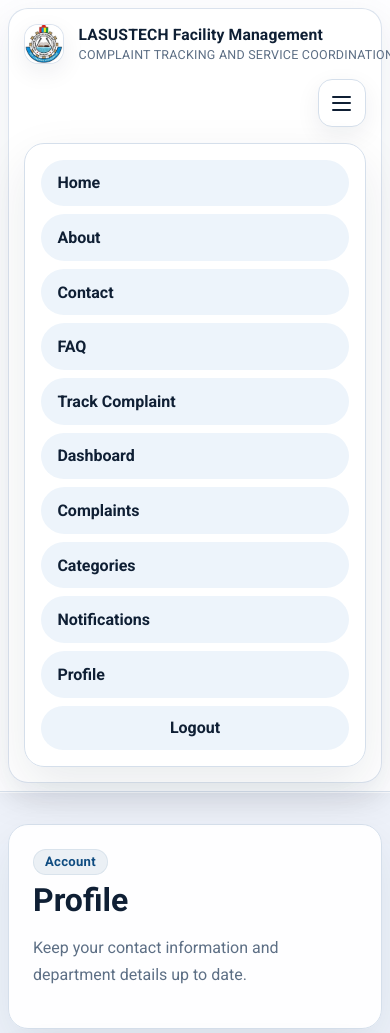
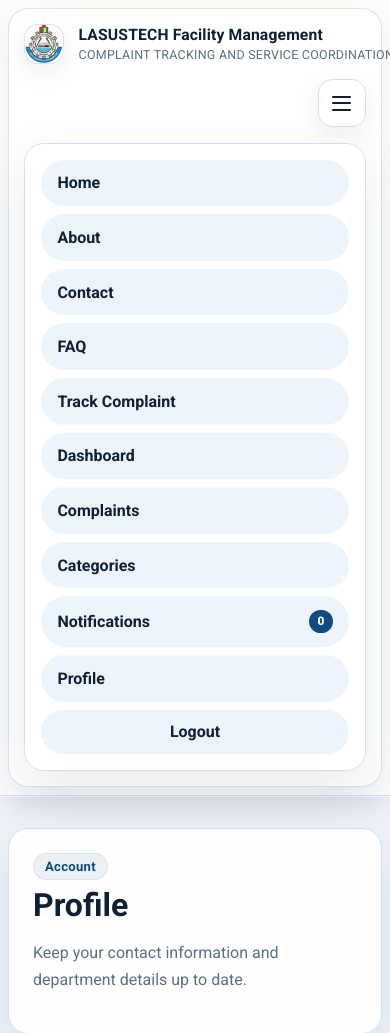
Before and after one commit to DocHoax/university_facility_management, a Django app: page /accounts/profile/ in a window 390 px wide, after a click on "Toggle navigation". Shown: the top 1033 px of the page. Run offline with Django 5.2, Linux system fonts and the light colour scheme; a user stored in the database is signed in; tables that the repository leaves empty hold one stand-in row (values such as "Sample post"); data that the repository does not hold is empty.

Commit message:
feat: Add live notifications endpoint and update UI for unread count
Co-authored-by: Copilot <copilot@github.com>

```diff
--- a/notifications/urls.py
+++ b/notifications/urls.py
@@ -1,10 +1,11 @@
 from django.urls import path
 
-from notifications.views import notification_list_view, notification_mark_read_view
+from notifications.views import notification_live_view, notification_list_view, notification_mark_read_view
 
 app_name = "notifications"
 
 urlpatterns = [
     path("", notification_list_view, name="list"),
+    path("live/", notification_live_view, name="live"),
     path("<int:notification_id>/read/", notification_mark_read_view, name="mark-read"),
 ]
--- a/notifications/views.py
+++ b/notifications/views.py
@@ -1,4 +1,5 @@
 from django.contrib.auth.decorators import login_required
+from django.http import JsonResponse
 from django.shortcuts import get_object_or_404, redirect, render
 
 from notifications.models import Notification
@@ -11,6 +12,30 @@ def notification_list_view(request):
 
 
 @login_required
+def notification_live_view(request):
+    unread_count = Notification.objects.filter(user=request.user, is_read=False).count()
+    latest_notification = Notification.objects.filter(user=request.user).order_by("-created_at").first()
+
+    payload = {
+        "unread_count": unread_count,
+        "has_notifications": latest_notification is not None,
+    }
+
+    if latest_notification:
+        payload["latest"] = {
+            "id": latest_notification.id,
+            "title": latest_notification.title,
+            "message": latest_notification.message,
+            "is_read": latest_notification.is_read,
+            "created_at": latest_notification.created_at.isoformat(),
+        }
+
+    response = JsonResponse(payload)
+    response["Cache-Control"] = "no-store, no-cache, must-revalidate, max-age=0"
+    return response
+
+
+@login_required
 def notification_mark_read_view(request, notification_id):
     notification = get_object_or_404(Notification, id=notification_id, user=request.user)
     notification.is_read = True
--- a/static/css/style.css
+++ b/static/css/style.css
@@ -232,6 +232,27 @@ a:hover {
     background: rgba(255, 255, 255, 0.96);
     border-color: rgba(15, 76, 129, 0.08);
     transform: translateY(-1px);
+}
+
+.nav-notification-link {
+    display: inline-flex;
+    align-items: center;
+    gap: 0.45rem;
+}
+
+.nav-notification-badge {
+    display: inline-flex;
+    align-items: center;
+    justify-content: center;
+    min-width: 1.45rem;
+    height: 1.45rem;
+    padding: 0 0.35rem;
+    border-radius: 999px;
+    background: var(--primary);
+    color: #fff;
+    font-size: 0.74rem;
+    font-weight: 800;
+    line-height: 1;
 }
 
 .nav-links .nav-link-button {
@@ -730,6 +751,10 @@ form ol {
         white-space: normal;
     }
 
+    .nav-notification-link {
+        justify-content: space-between;
+    }
+
     .two-col {
         grid-template-columns: 1fr;
     }
--- a/static/js/app.js
+++ b/static/js/app.js
@@ -2,6 +2,8 @@ document.addEventListener('DOMContentLoaded', () => {
     const toggle = document.querySelector('[data-nav-toggle]');
     const header = document.querySelector('[data-nav-root]');
     const nav = document.querySelector('[data-primary-nav]');
+    const notificationBadge = document.querySelector('[data-notification-badge]');
+    const notificationLink = document.querySelector('[data-notification-link]');
 
     if (!toggle || !header || !nav) {
         return;
@@ -30,4 +32,48 @@ document.addEventListener('DOMContentLoaded', () => {
             closeNav();
         }
     });
+
+    const updateNotificationBadge = (count) => {
+        if (!notificationBadge || !notificationLink) {
+            return;
+        }
+
+        if (count > 0) {
+            notificationBadge.textContent = count > 99 ? '99+' : String(count);
+            notificationBadge.hidden = false;
+            notificationLink.classList.add('has-notifications');
+        } else {
+            notificationBadge.hidden = true;
+            notificationBadge.textContent = '0';
+            notificationLink.classList.remove('has-notifications');
+        }
+    };
+
+    const refreshNotifications = async () => {
+        if (!notificationBadge || !notificationLink) {
+            return;
+        }
+
+        try {
+            const response = await fetch('/notifications/live/', {
+                headers: {
+                    'X-Requested-With': 'XMLHttpRequest',
+                },
+                credentials: 'same-origin',
+                cache: 'no-store',
+            });
+
+            if (!response.ok) {
+                return;
+            }
+
+            const data = await response.json();
+            updateNotificationBadge(Number(data.unread_count || 0));
+        } catch (error) {
+            // Polling should fail silently so the site remains usable offline or during brief network issues.
+        }
+    };
+
+    refreshNotifications();
+    window.setInterval(refreshNotifications, 8000);
 });
--- a/templates/base.html
+++ b/templates/base.html
@@ -36,7 +36,10 @@
                         <a href="{% url 'dashboard:home' %}">Dashboard</a>
                         <a href="{% url 'complaints:list' %}">Complaints</a>
                         {% if user.role == 'ADMIN' %}<a href="{% url 'complaints:categories' %}">Categories</a>{% endif %}
-                        <a href="{% url 'notifications:list' %}">Notifications</a>
+                        <a href="{% url 'notifications:list' %}" class="nav-notification-link" data-notification-link>
+                            Notifications
+                            <span class="nav-notification-badge" data-notification-badge hidden>0</span>
+                        </a>
                         <a href="{% url 'accounts:profile' %}">Profile</a>
                         <form action="{% url 'accounts:logout' %}" method="post" class="nav-logout-form">
                             {% csrf_token %}
```
Also changed, not shown: notifications/tests.py (+7 -0 lines).
